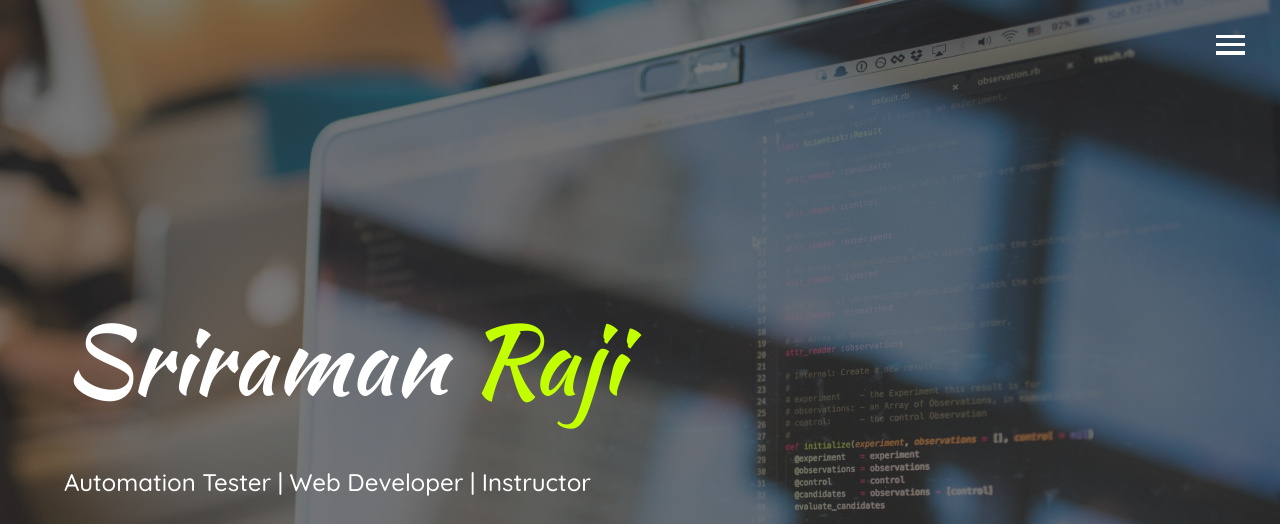
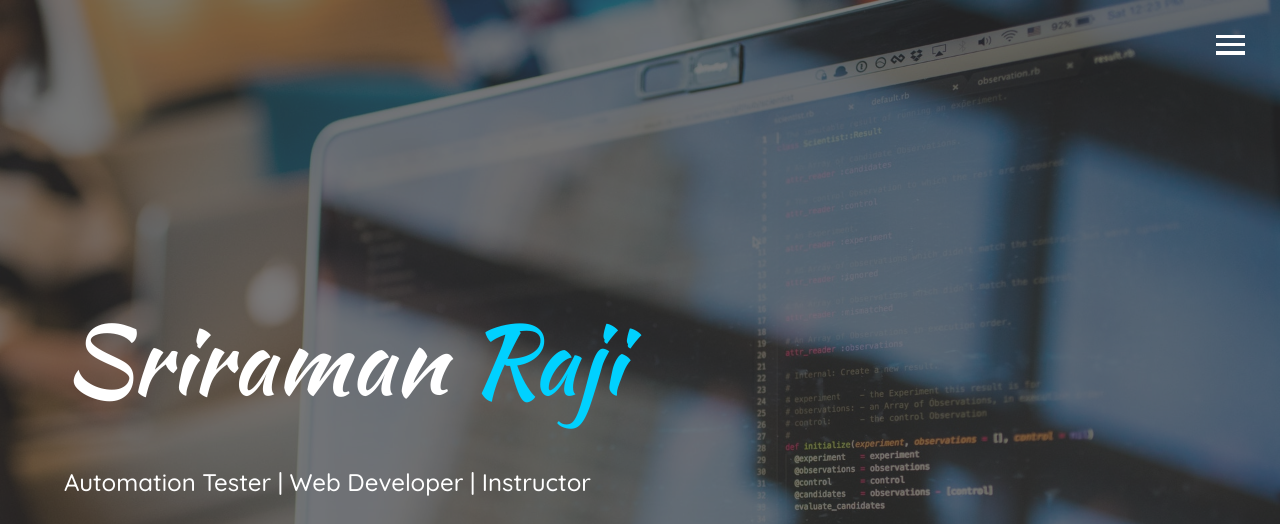
Before and after one commit to SriramanRaji/SriramanRaji, a website: page index.html in a window 1280 px wide. Shown: the top 524 px of the page. Drawn offline with Linux system fonts and the light colour scheme.

Commit message:
Changed secondary color

```diff
--- a/scss/_config.scss
+++ b/scss/_config.scss
@@ -3,7 +3,7 @@ $color-pallete: #5499d1, #4267b2, #0f7dc2, #1da1f2, #a4c639, #f6d55c, #e4002b,
 
 // $primary-color: #555;
 $primary-color: #333;
-$secondary-color: saturate( #a4c639, 100%);
+$secondary-color: saturate( rgba(3, 207, 252, 1), 100%);
 // $secondary-color: nth($color-pallete, random(10));
 
 $show-home-image: true;
```
Also changed, not shown: css/main.css.
